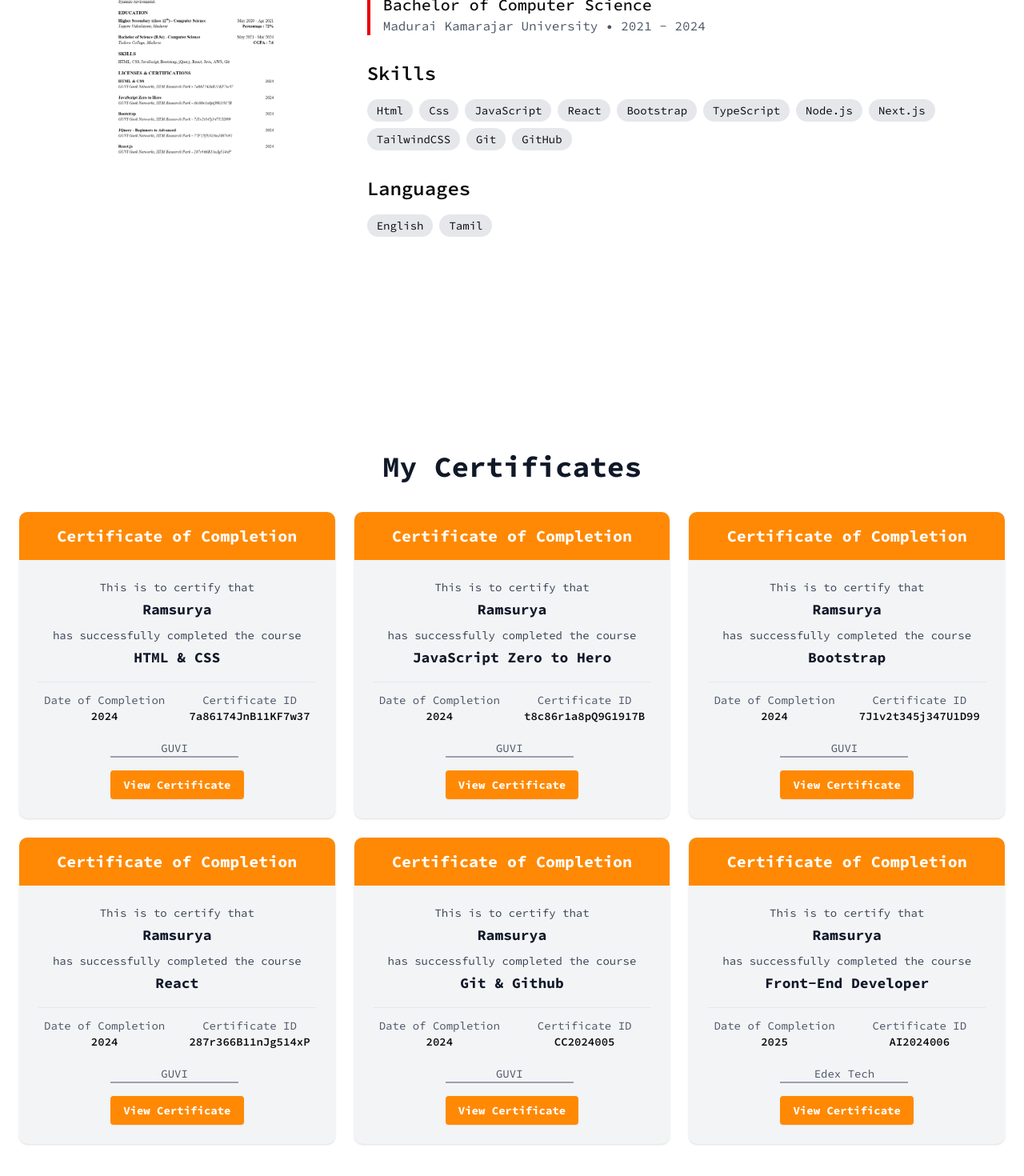
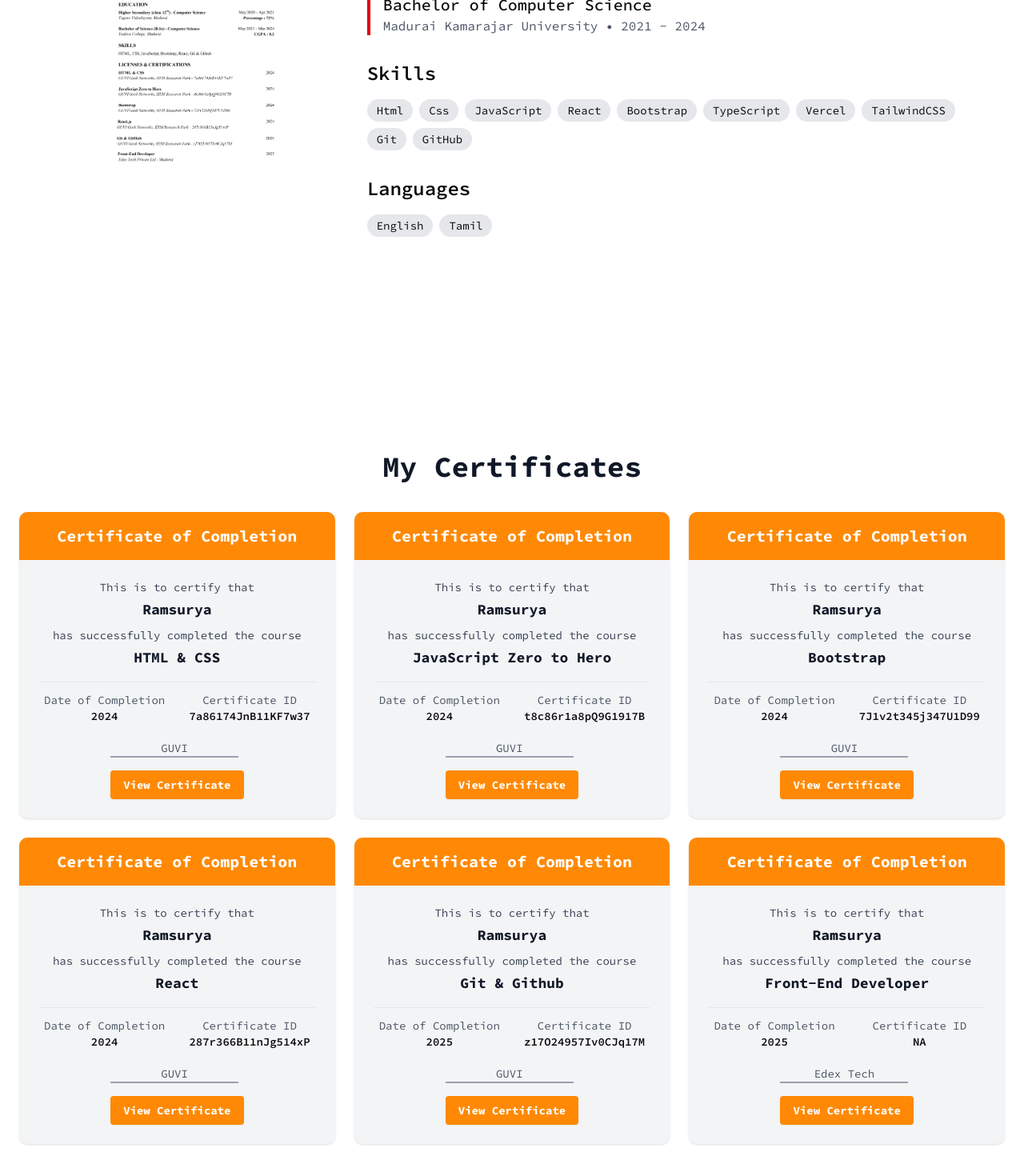
Before and after one commit to Ramsurya-M/Portfolio, a Next.js app: page / in a window 1280 px wide. Shown: the part 2716-4186 px from the top of the page at 80% size. Built offline with nearby package versions, Linux system fonts and the light colour scheme.

Commit message:
New commit 2

```diff
--- a/app/Certificate.tsx
+++ b/app/Certificate.tsx
@@ -46,19 +46,19 @@ const Certificate = () => {
       id: 5,
       studentName: "Ramsurya",
       courseName: "Git & Github",
-      completionDate: "2024",
-      certificateId: "CC2024005",
+      completionDate: "2025",
+      certificateId: "z17O24957Iv0CJq17M",
       instructorName: "GUVI",
-      link: "https://www.guvi.in/share-certificate/287r366B11nJg514xP",
+      link: "https://www.guvi.in/share-certificate/z17O24957Iv0CJq17M",
     },
     {
       id: 6,
       studentName: "Ramsurya",
       courseName: "Front-End Developer",
       completionDate: "2025",
-      certificateId: "AI2024006",
+      certificateId: "NA",
       instructorName: "Edex Tech",
-      link: "https://www.guvi.in/share-certificate/287r366B11nJg514xP",
+      link: "https://drive.google.com/file/d/1CZRwWxw51DbqQyNUOQTYCQ97qtzABBqd/view?usp=sharing",
     }
   ];
 
--- a/app/Contact.tsx
+++ b/app/Contact.tsx
@@ -9,7 +9,7 @@ const Contact = () => {
     ramsurya2614@gmail.com
   </a>
 <a
-  href="/Resume1.pdf"
+  href="/Resume.pdf"
   target="_blank"
   rel="noopener noreferrer"
   className="mt-4 px-6 py-2 bg-blue-500 text-white rounded-lg hover:bg-blue-600 transition-colors duration-200 font-medium shadow-md hover:shadow-lg"
--- a/app/Resume.tsx
+++ b/app/Resume.tsx
@@ -18,9 +18,9 @@ const Resume = () => {
               transition={{ duration: 0.5 }}
               className="relative w-full aspect-square"
             >
-<a href="/Resume.jpg" target="_blank" rel="noopener noreferrer">
+<a href="/Resume1.jpg" target="_blank" rel="noopener noreferrer">
   <Image
-    src="/Resume.jpg"
+    src="/Resume1.jpg"
     alt="Resume Photo"
     fill
     className="object-contain"
@@ -69,7 +69,7 @@ const Resume = () => {
               <div>
                 <h3 className="text-xl sm:text-2xl font-semibold mb-4 dark:text-white">Skills</h3>
                 <div className="flex flex-wrap gap-2">
-                  {['Html', 'Css', 'JavaScript', 'React', 'Bootstrap', 'TypeScript', 'Node.js', 'Next.js', 'TailwindCSS', 'Git', 'GitHub'].map((skill) => (
+                  {['Html', 'Css', 'JavaScript', 'React', 'Bootstrap', 'TypeScript', 'Vercel', 'TailwindCSS', 'Git', 'GitHub'].map((skill) => (
                     <span
                       key={skill}
                       className="px-3 py-1 bg-gray-200 dark:bg-orange-400 rounded-full text-sm transition-colors duration-200 hover:bg-gray-300 dark:hover:bg-orange-500 dark:text-black"
```
Also changed, not shown: public/Resume1.jpg (added), 1 other file (tests, documents, lock files or other folders).
